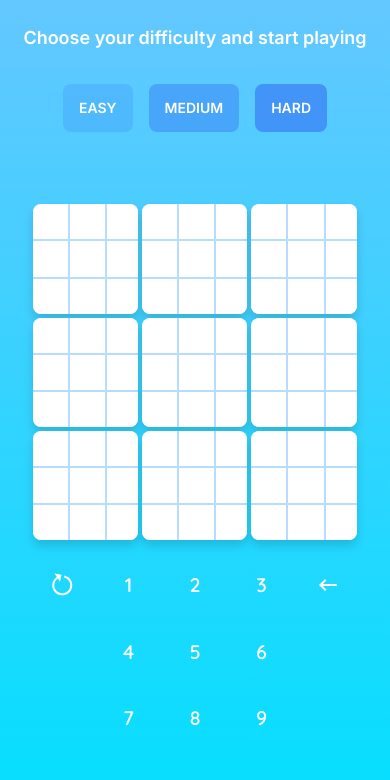
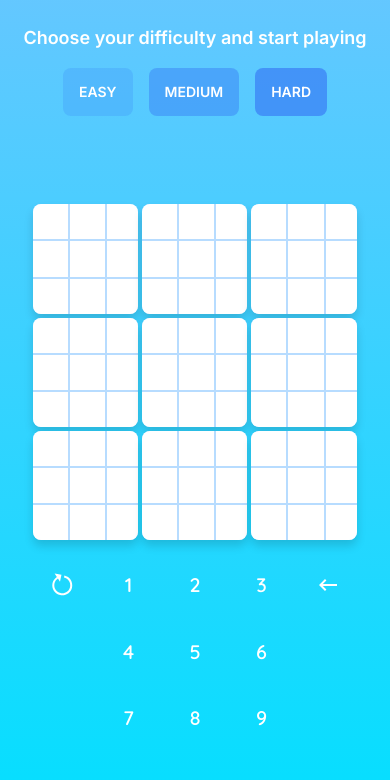
Before and after one commit to raswonders/sudoku-test, a Next.js app: page / in a window 390 px wide. Shown: the top 780 px of the page. Built offline with nearby package versions, Linux system fonts and the light colour scheme.

Commit message:
adjust space between diff. buttons and board on mobile

```diff
--- a/src/app/components/menubar.jsx
+++ b/src/app/components/menubar.jsx
@@ -47,7 +47,7 @@
 
 function DifficultyButtons({ handleDifficultyClick }) {
   return (
-    <div className="flex justify-center space-x-4 mt-8">
+    <div className="flex justify-center space-x-4 my-4">
       <button
         onClick={() => handleDifficultyClick("easy")}
         className="btn bg-opacity-25 hover:bg-opacity-100 hover:bg-blue-300 bg-blue-500 border-white text-white border-0 btn-primary"
```
